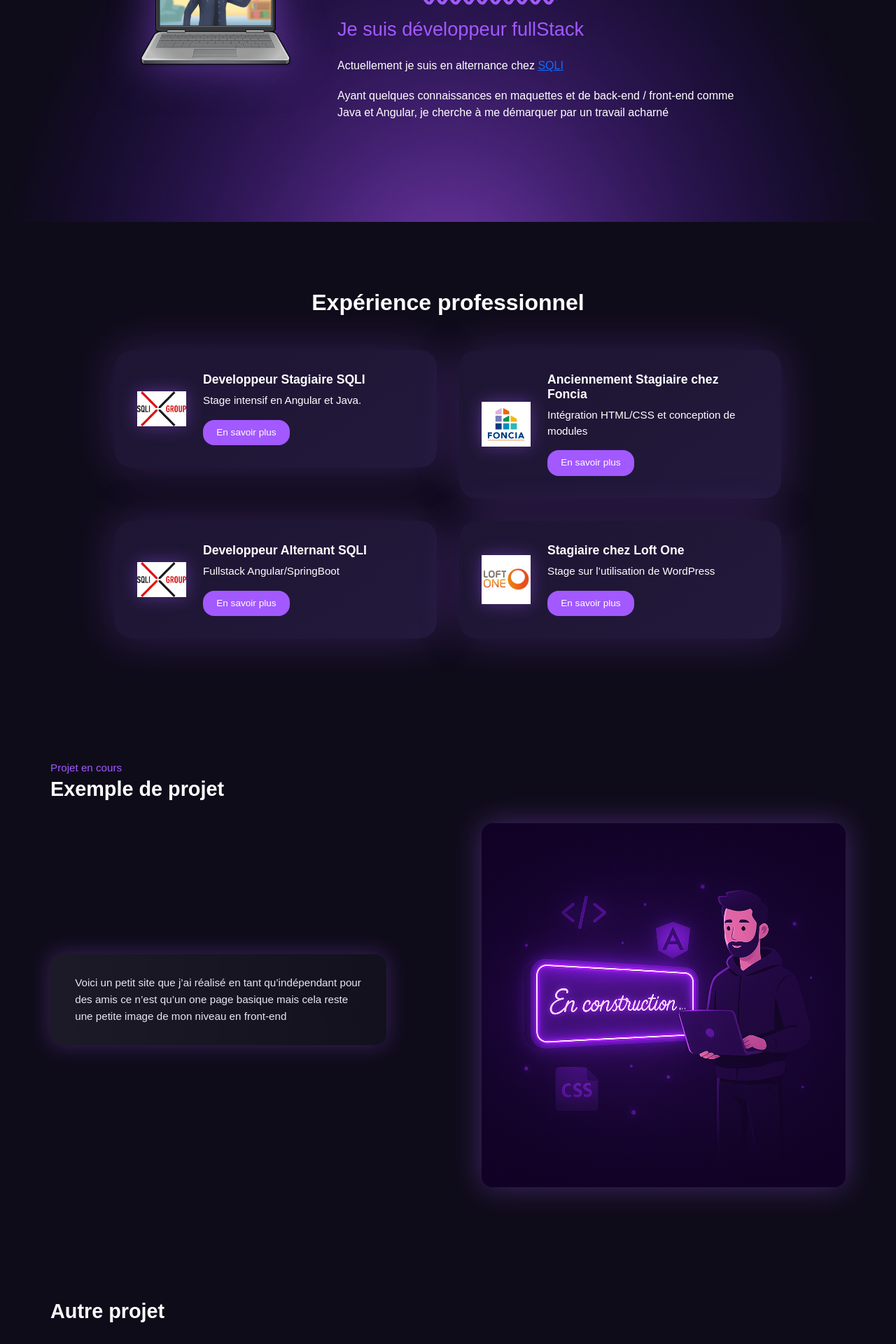
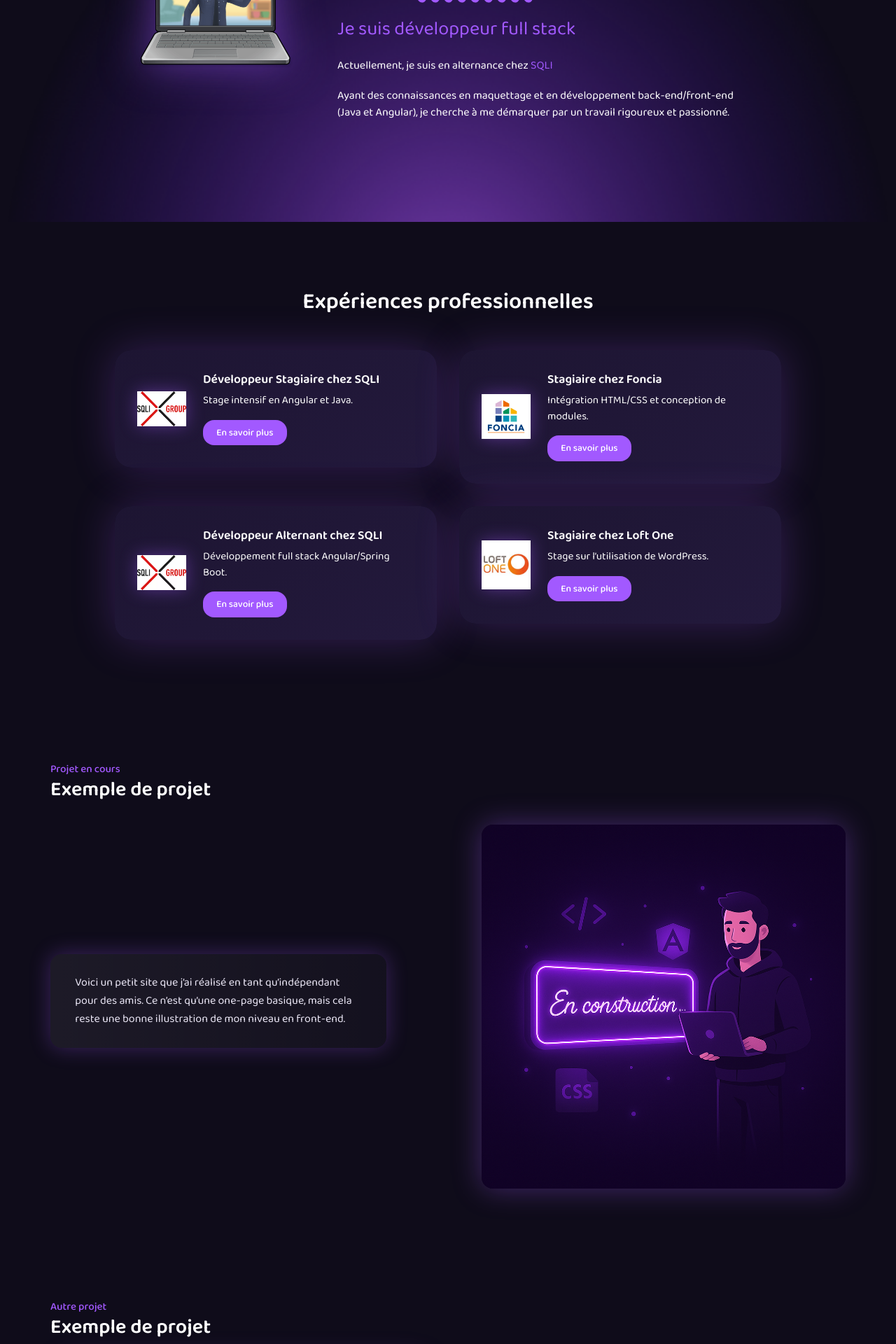
Before and after one commit to Absolute11111/portefolio2, an Angular app: page / in a window 1280 px wide. Shown: the part 380-2300 px from the top of the page at 70% size. Built offline with nearby package versions, Linux system fonts and the light colour scheme.

Commit message:
style fini

```diff
--- a/angular.json
+++ b/angular.json
@@ -31,7 +31,8 @@
             ],
             "styles": [
               "src/styles.scss",
-              "node_modules/bootstrap/dist/css/bootstrap.min.css"
+              "node_modules/bootstrap/dist/css/bootstrap.min.css",
+              { "href": "https://fonts.googleapis.com/css2?family=Poppins:wght@400;500;600;700&display=swap" }
             ],
             "scripts": [],
             "server": "src/main.server.ts",
@@ -94,7 +95,8 @@
             ],
             "styles": [
               "src/styles.scss",
-              "node_modules/bootstrap/dist/css/bootstrap.min.css"
+              "node_modules/bootstrap/dist/css/bootstrap.min.css",
+              { "href": "https://fonts.googleapis.com/css2?family=Poppins:wght@400;500;600;700&display=swap" }
             ],
             "scripts": []
           }
--- a/src/app/pages/home-page/home-page.component.html
+++ b/src/app/pages/home-page/home-page.component.html
@@ -1,4 +1,5 @@
 <!-- home-page.component.html -->
+<link href="https://fonts.googleapis.com/css2?family=Baloo+2:wght@400;500;600;700&display=swap" rel="stylesheet">
 
 <section class="hero">
   <img src="assets/laptop-wave.png" alt="Bitmoji Sebastian" class="avatar" />
@@ -7,44 +8,44 @@
     <h1 class="main-title">
       Je vous invite à
       apprendre à me connaître à travers<br />
-      mon <span class="highlighted">portefolio</span>
+      mon <span class="highlighted">portfolio</span>
     </h1>
-    <p class="subtitle">Je suis développeur fullStack</p>
+    <p class="subtitle">Je suis développeur full stack</p>
     <p class="alt-text">
-      Actuellement je suis en alternance chez
-      <a href="https://www.sqli.com" target="_blank" rel="noopener">SQLI</a>
+      Actuellement, je suis en alternance chez
+      <a class="purpleSqli" href="https://www.sqli.com" target="_blank" rel="noopener">SQLI</a>
     </p>
     <p class="description">
-      Ayant quelques connaissances en maquettes et de back-end / front-end comme Java et Angular,
-      je cherche à me démarquer par un travail acharné
+      Ayant des connaissances en maquettage et en développement back-end/front-end (Java et Angular),
+      je cherche à me démarquer par un travail rigoureux et passionné.
     </p>
   </div>
 </section>
 
 <section class="experience-section">
-  <h2 class="section-title">Expérience professionnel</h2>
+  <h2 class="section-title">Expériences professionnelles</h2>
   <div class="experience-cards">
     <app-experience-card
-      title="Developpeur Stagiaire SQLI"
+      title="Développeur Stagiaire chez SQLI"
       description="Stage intensif en Angular et Java."
       icon="assets/SQLI.png">
     </app-experience-card>
 
     <app-experience-card
-      title="Anciennement Stagiaire chez Foncia"
-      description="Intégration HTML/CSS et conception de modules"
+      title="Stagiaire chez Foncia"
+      description="Intégration HTML/CSS et conception de modules."
       icon="assets/Logo_Foncia.png">
     </app-experience-card>
 
     <app-experience-card
-      title="Developpeur Alternant SQLI"
-      description="Fullstack Angular/SpringBoot"
+      title="Développeur Alternant chez SQLI"
+      description="Développement full stack Angular/Spring Boot."
       icon="assets/SQLI.png">
     </app-experience-card>
 
     <app-experience-card
       title="Stagiaire chez Loft One"
-      description="Stage sur l’utilisation de WordPress"
+      description="Stage sur l’utilisation de WordPress."
       icon="assets/logo_loftone.jpg">
     </app-experience-card>
   </div>
@@ -54,35 +55,32 @@
   <h3>Projet en cours</h3>
   <h2>Exemple de projet</h2>
   <p class="project-text">
-    Voici un petit site que j’ai réalisé en tant qu’indépendant pour des amis ce n’est qu’un one page
-    basique mais cela reste une petite image de mon niveau en front-end
+    Voici un petit site que j’ai réalisé en tant qu’indépendant pour des amis. Ce n’est qu’une one-page
+    basique, mais cela reste une bonne illustration de mon niveau en front-end.
   </p>
   <img src="assets/pending.png" alt="Projet portfolio 1" class="project-img" />
 </section>
 
 <section class="project-section">
-  <h2>Autre projet</h2>
-  <h2>exemple de Projet</h2>
+  <h3>Autre projet</h3>
+  <h2>Exemple de projet</h2>
   <p class="project-text">
-    Projet de jeu en python MMORPG, path of the loner, un petit jeu ROGUE like permettant ou un aventurier de faire une partie one shot qui cumule xp / gold etc.
+    Projet de jeu en Python (MMORPG), *Path of the Loner*, un petit jeu rogue-like permettant à un aventurier
+    de faire une partie "one-shot", cumulant expérience, or, etc.
   </p>
   <img src="assets/pending.png" alt="Projet portfolio 2" class="project-img" />
 </section>
 
-
 <section class="tech-intro-section">
   <p class="tech-intro-text">
-    <span class="highlight">Actuellement</span> je serai à la recherche de nouvelle opportunités
-    afin de diversifier mes connaissances, expériences.
-    <span class="highlight">Soif de connaissance</span>,
-    je suis disposé à tenter de nouvelles technologies.
+    <span class="highlight">Actuellement</span>, je suis à la recherche de nouvelles opportunités
+    afin de diversifier mes connaissances et mes expériences.
+    <span class="highlight">Curieux et passionné</span>,
+    je suis prêt à explorer de nouvelles technologies.
   </p>
   <app-tech-icons></app-tech-icons>
 </section>
 
-
-
-
 <section class="contact-section">
   <app-contact-form></app-contact-form>
 </section>
--- a/src/app/pages/home-page/home-page.component.scss
+++ b/src/app/pages/home-page/home-page.component.scss
@@ -7,7 +7,7 @@ $text: #eae6f5;
   display: block;
   background-color: $background;
   color: $text;
-  font-family: 'Poppins', sans-serif;
+  font-family: 'Baloo 2', sans-serif;
   padding: 0;
   margin: 0;
 }
@@ -91,28 +91,6 @@ $text: #eae6f5;
   }
 }
 
-// ✅ RESPONSIVE
-@media (max-width: 768px) {
-  .experience-cards {
-    flex-direction: column;
-    align-items: center;
-
-    app-experience-card {
-      width: 100%;
-      max-width: 90%;
-    }
-  }
-
-  .hero {
-    flex-direction: column;
-    text-align: center;
-
-    .hero-text {
-      text-align: center;
-    }
-  }
-}
-
 // ✅ PROJECT SECTION
 .project-section {
   display: flex;
@@ -130,6 +108,7 @@ $text: #eae6f5;
   h2, h3 {
     width: 100%;
     text-align: left;
+    font-family: 'Baloo 2', sans-serif;
   }
 
   h3 {
@@ -152,7 +131,7 @@ $text: #eae6f5;
     border-radius: 16px;
     padding: 1.8rem 2.2rem;
     color: $text;
-    font-size: 0.95rem;
+    font-size: 1rem;
     box-shadow: 0 0 30px rgba($primary, 0.3);
     line-height: 1.6;
     margin-right: 1rem;
@@ -170,36 +149,9 @@ $text: #eae6f5;
       transform: scale(1.03);
     }
   }
-
-  @media (max-width: 768px) {
-    flex-direction: column;
-
-    .project-text,
-    .project-img {
-      margin: 0 auto;
-      text-align: center;
 }
 
-    .project-text {
-      margin-bottom: 2rem;
-    }
-  }
-  @keyframes fadeInUp {
-    from {
-      opacity: 0;
-      transform: translateY(30px);
-    }
-    to {
-      opacity: 1;
-      transform: translateY(0);
-    }
-  }
-
- // ✅ TECH INTRO RELOOKÉ
-
-
-
-  }
+// ✅ TECH INTRO
 .tech-intro-section {
   text-align: center;
   max-width: 980px;
@@ -210,7 +162,7 @@ $text: #eae6f5;
     font-size: 1.3rem;
     line-height: 1.8;
     color: $text;
-      font-family: 'Poppins', sans-serif;
+    font-family: 'Baloo 2', sans-serif;
     font-weight: 400;
 
     .highlight {
@@ -227,3 +179,93 @@ $text: #eae6f5;
     margin-top: 1.5rem;
   }
 }
+
+// ✅ RESPONSIVE
+@media (max-width: 768px) {
+  .hero {
+    flex-direction: column;
+    text-align: center;
+
+    .hero-text {
+      text-align: center;
+
+      .main-title {
+        font-size: 2rem;
+      }
+
+      .subtitle {
+        font-size: 1.2rem;
+      }
+
+      .alt-text,
+      .description {
+        font-size: 0.95rem;
+      }
+    }
+  }
+
+  .project-section {
+    flex-direction: column;
+
+    .project-text,
+    .project-img {
+      margin: 0 auto;
+      text-align: center;
+    }
+
+    .project-text {
+      font-size: 0.95rem;
+      margin-bottom: 2rem;
+    }
+  }
+
+  .experience-cards {
+    flex-direction: column;
+    align-items: center;
+
+    app-experience-card {
+      width: 100%;
+      max-width: 90%;
+    }
+  }
+}
+
+// ✅ GLOBAL FONT & STYLES
+body, html {
+  font-family: 'Baloo 2', sans-serif;
+  color: $text;
+  background-color: $background;
+  margin: 0;
+  padding: 0;
+}
+
+a {
+  color: $primary;
+  text-decoration: none;
+  position: relative;
+  transition: color 0.3s;
+
+  &:hover {
+    color: lighten($primary, 10%);
+  }
+
+  &::after {
+    content: "";
+    display: block;
+    width: 0%;
+    height: 2px;
+    background: $primary;
+    transition: width 0.3s;
+    position: absolute;
+    bottom: -4px;
+    left: 0;
+  }
+
+  &:hover::after {
+    width: 100%;
+  }
+}
+
+.purpleSqli {
+  color: $primary;
+}
--- a/src/styles.scss
+++ b/src/styles.scss
@@ -155,3 +155,6 @@ button {
     }
   }
 }
+* {
+  font-family: 'Baloo 2', sans-serif;
+}
```
Lines whose indentation alone changed are shown as unchanged.
